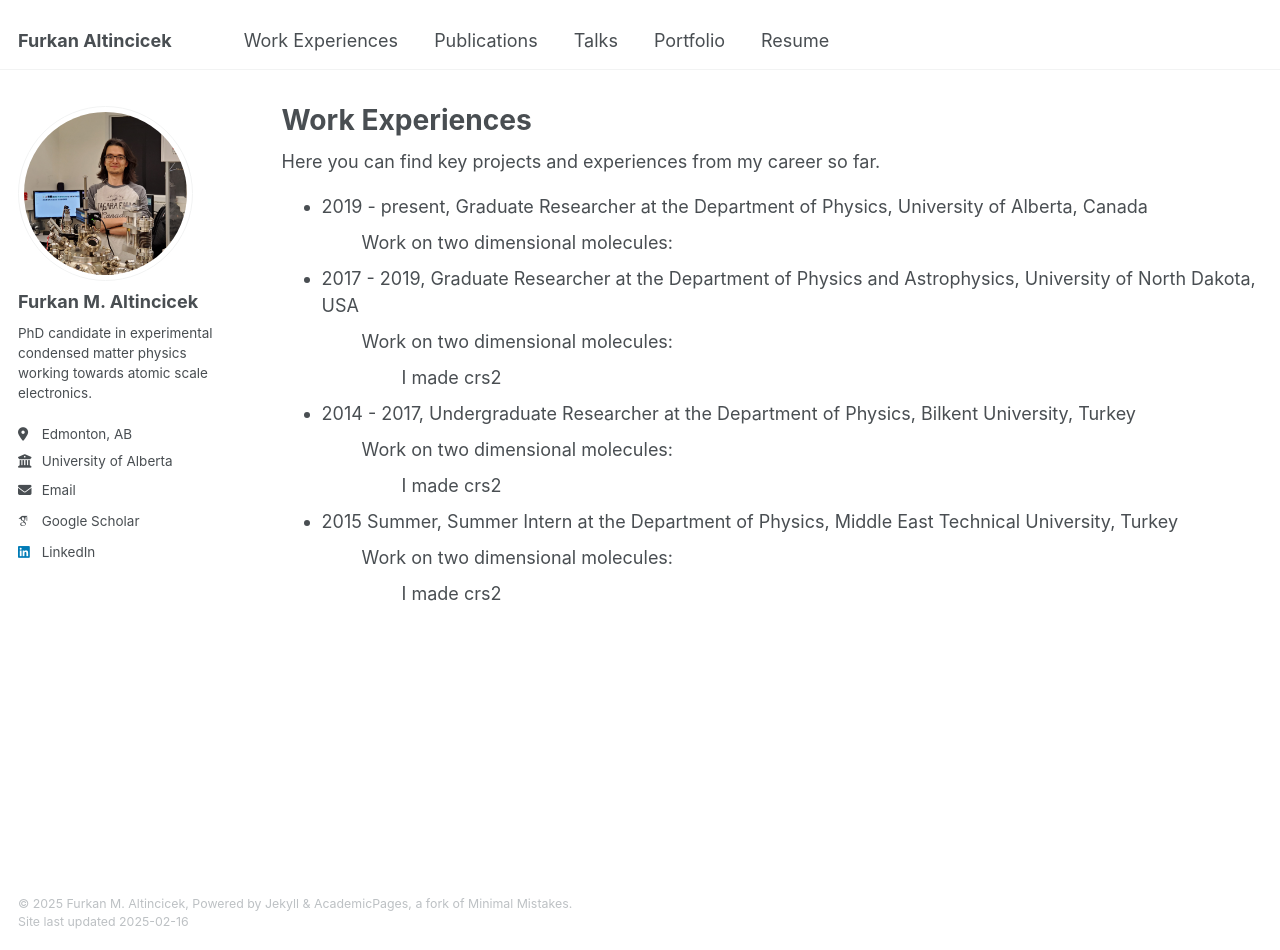
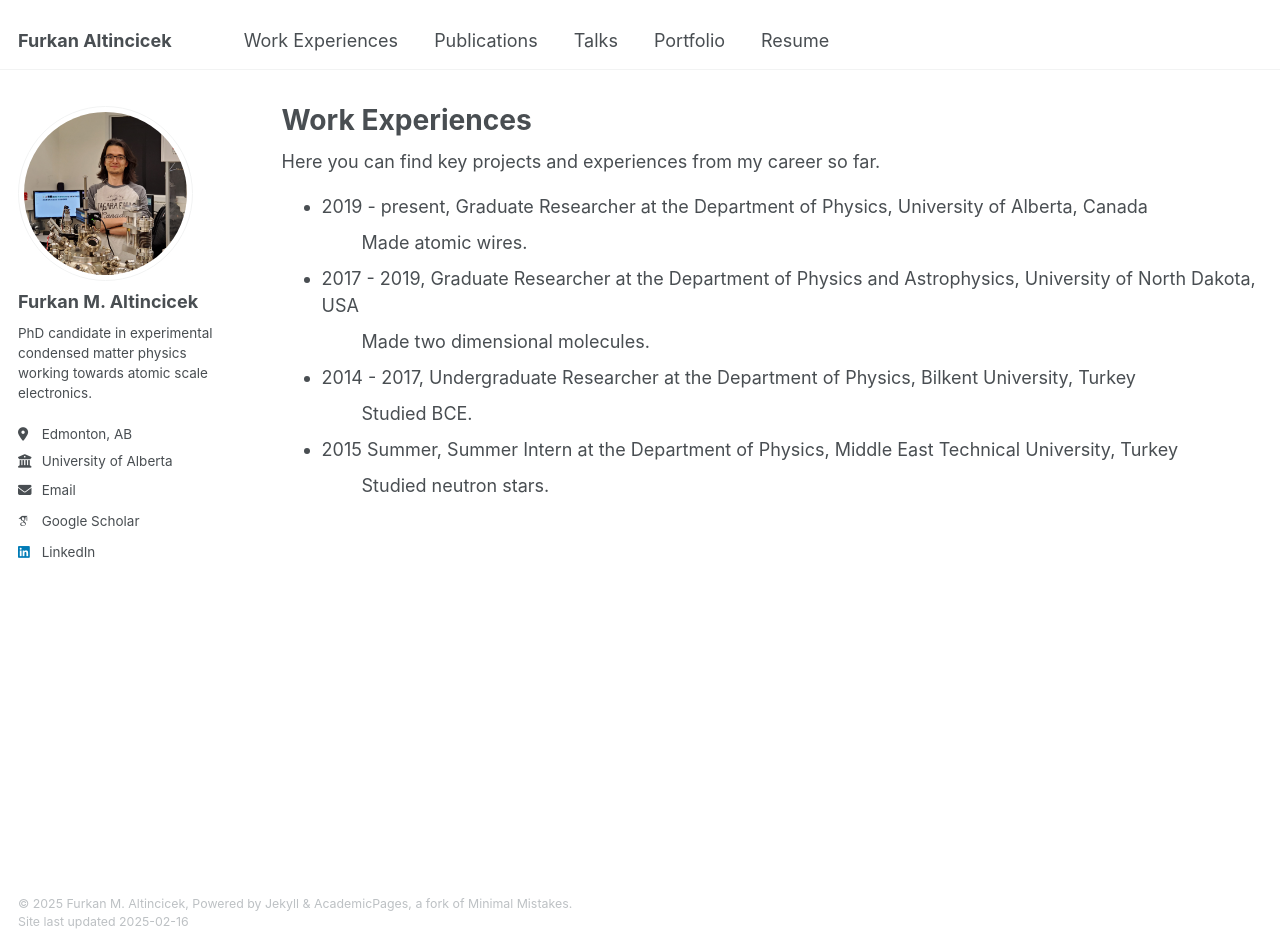
Before and after one commit to faltincicek/faltincicek.github.io, a Jekyll site: the page built from _pages/work.html, in a window 1280 px wide and 950 px high. Built offline with Jekyll 4.4.1, drawn with Linux system fonts in a browser that asks for light colours; some web fonts are replaced.

Commit message:
Update work.html

```diff
--- a/_pages/work.html
+++ b/_pages/work.html
@@ -12,37 +12,28 @@ Here you can find key projects and experiences from my career so far.
   <li>
     2019 - present, Graduate Researcher at the Department of Physics, University of Alberta, Canada<br>
     <ul style="list-style-type: circle;">
-      Work on two dimensional molecules:
+      Made atomic wires.
     </ul>
   </li>
 
   <li>
     2017 - 2019, Graduate Researcher at the Department of Physics and Astrophysics, University of North Dakota, USA<br>
-    <ul style="list-style-type: disc;">
-      Work on two dimensional molecules:
-        <ul>
-          I made crs2
-        </ul>
+    <ul style="list-style-type: circle;">
+      Made two dimensional molecules.
     </ul>
   </li>
 
   <li>
     2014 - 2017, Undergraduate Researcher at the Department of Physics, Bilkent University, Turkey<br>
-    <ul>
-      Work on two dimensional molecules:
-        <ul>
-          I made crs2
-        </ul>
+    <ul style="list-style-type: circle;">
+      Studied BCE.
     </ul>
   </li>
 
   <li>
     2015 Summer, Summer Intern at the Department of Physics, Middle East Technical University, Turkey<br>
-    <ul>
-      Work on two dimensional molecules:
-        <ul>
-          I made crs2
-        </ul>
+    <ul style="list-style-type: circle;">
+      Studied neutron stars.
     </ul>
   </li>
 
```
